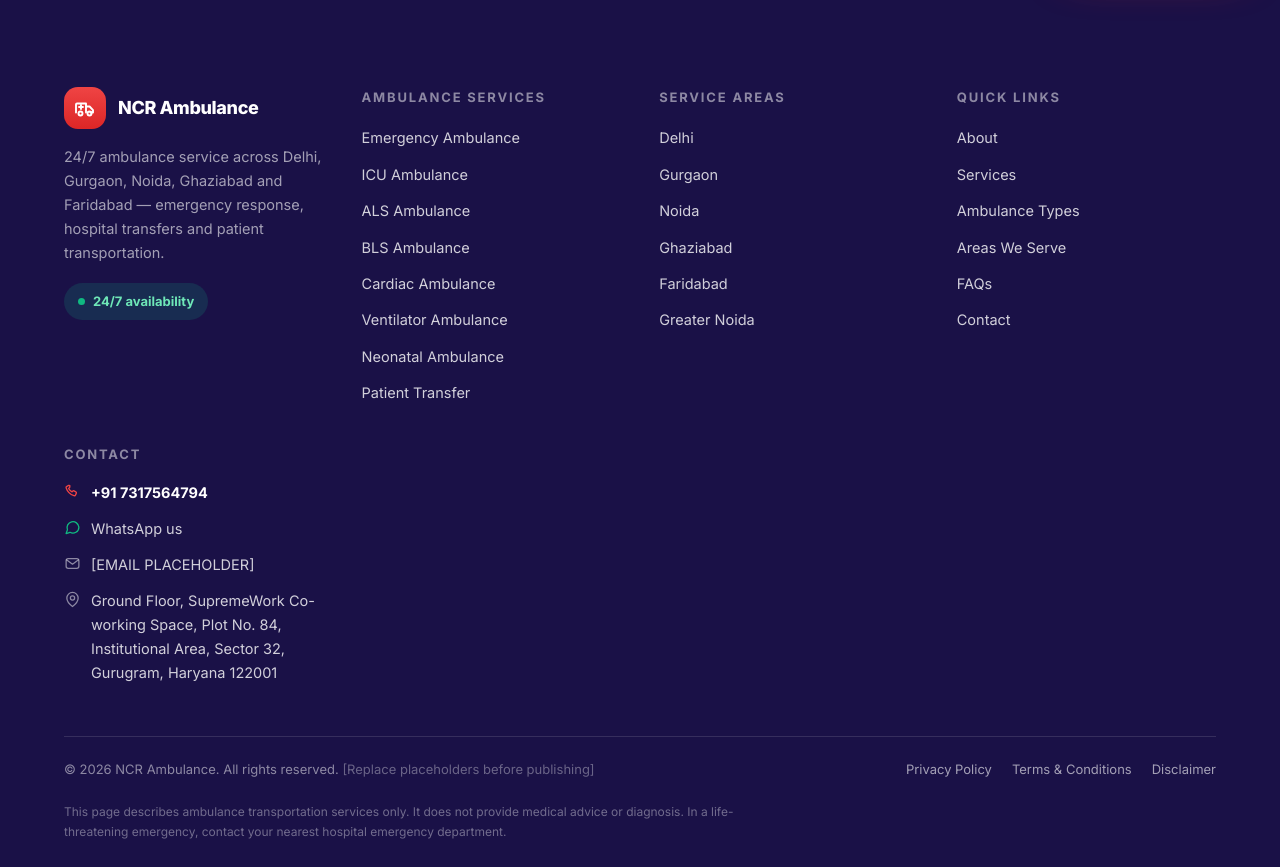
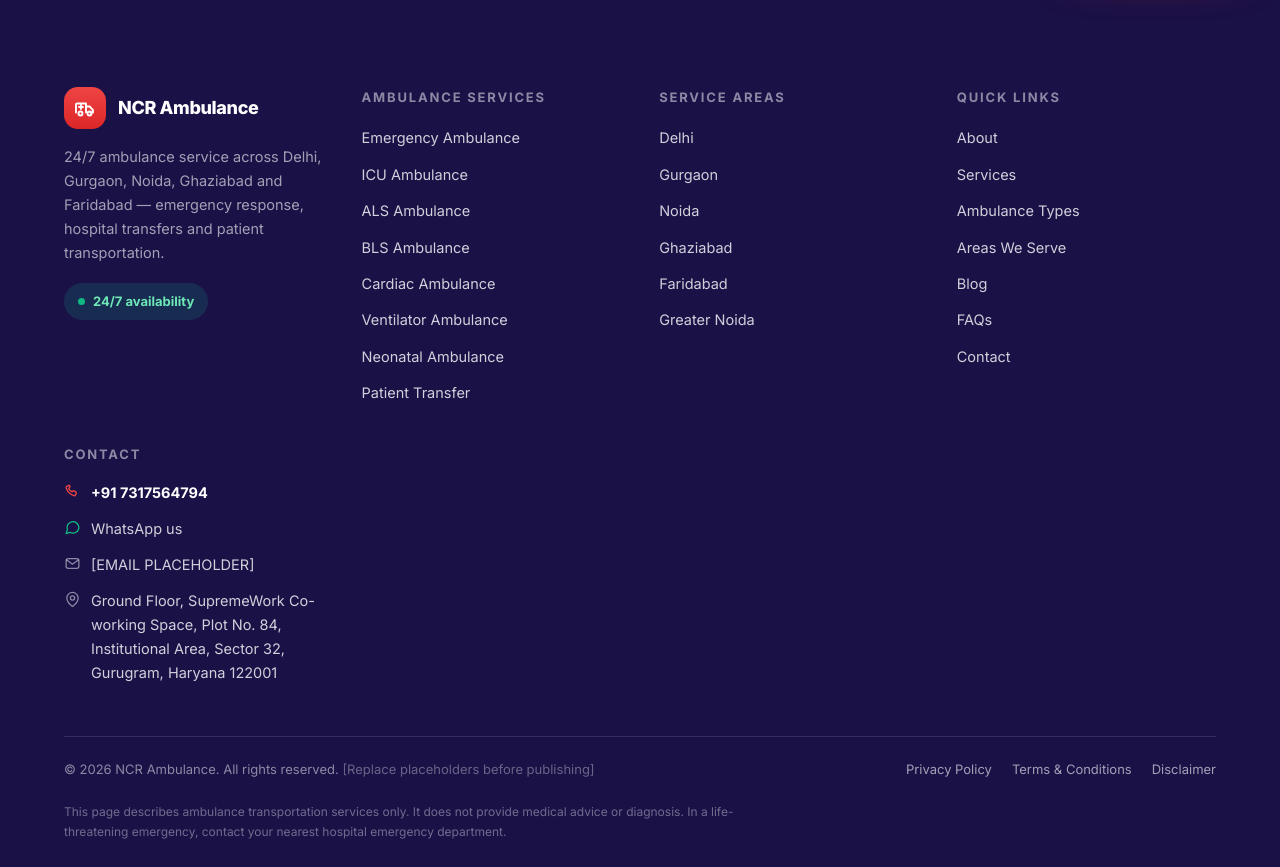
Before and after one commit to raisatyam9651/ncrambulance, a PHP site: page /blog/index.php in a window 1280 px wide. Shown: the part 814-1681 px from the top of the page. Run offline with PHP 8.4, Linux system fonts and the light colour scheme.

Commit message:
Update blog links in header and footer

```diff
--- a/footer.php
+++ b/footer.php
@@ -45,6 +45,7 @@
           <li><a href="/#services" style="font-size:14.5px;color:rgba(255,255,255,.8);text-decoration:none" style-hover="color:#fff">Services</a></li>
           <li><a href="/#types" style="font-size:14.5px;color:rgba(255,255,255,.8);text-decoration:none" style-hover="color:#fff">Ambulance Types</a></li>
           <li><a href="/#areas" style="font-size:14.5px;color:rgba(255,255,255,.8);text-decoration:none" style-hover="color:#fff">Areas We Serve</a></li>
+          <li><a href="/blog/" style="font-size:14.5px;color:rgba(255,255,255,.8);text-decoration:none" style-hover="color:#fff">Blog</a></li>
           <li><a href="/#faqs" style="font-size:14.5px;color:rgba(255,255,255,.8);text-decoration:none" style-hover="color:#fff">FAQs</a></li>
           <li><a href="/#contact" style="font-size:14.5px;color:rgba(255,255,255,.8);text-decoration:none" style-hover="color:#fff">Contact</a></li>
         </ul>
--- a/header.php
+++ b/header.php
@@ -48,7 +48,7 @@ input, select, textarea, button { font-family: var(--font-sans); }
     <nav data-nav-desktop style="margin-left:auto;display:flex;align-items:center;gap:clamp(12px,1.6vw,26px)">
       <a href="/#top" style="font-size:15px;font-weight:600;color:var(--ink);text-decoration:none">Home</a>
       <a href="/#about" style="font-size:15px;font-weight:600;color:var(--ink-soft);text-decoration:none">About Us</a>
-      <a href="/#blog" style="font-size:15px;font-weight:600;color:var(--ink-soft);text-decoration:none">Blog</a>
+      <a href="/blog/" style="font-size:15px;font-weight:600;color:var(--ink-soft);text-decoration:none">Blog</a>
       <a href="/#contact" style="font-size:15px;font-weight:600;color:var(--ink-soft);text-decoration:none">Contact</a>
     </nav>
 
@@ -71,7 +71,7 @@ input, select, textarea, button { font-family: var(--font-sans); }
     <div style="border-top:1px solid var(--line);background:var(--card);padding:16px clamp(16px,4vw,64px) 24px;display:grid;gap:4px">
       <a href="/#top" onClick="{{ closeMenu }}" style="padding:12px 4px;font-weight:600;color:var(--ink);text-decoration:none;border-bottom:1px solid var(--line-soft)">Home</a>
       <a href="/#about" onClick="{{ closeMenu }}" style="padding:12px 4px;font-weight:600;color:var(--ink);text-decoration:none;border-bottom:1px solid var(--line-soft)">About Us</a>
-      <a href="/#blog" onClick="{{ closeMenu }}" style="padding:12px 4px;font-weight:600;color:var(--ink);text-decoration:none;border-bottom:1px solid var(--line-soft)">Blog</a>
+      <a href="/blog/" onClick="{{ closeMenu }}" style="padding:12px 4px;font-weight:600;color:var(--ink);text-decoration:none;border-bottom:1px solid var(--line-soft)">Blog</a>
       <a href="/#contact" onClick="{{ closeMenu }}" style="padding:12px 4px;font-weight:600;color:var(--ink);text-decoration:none">Contact</a>
     </div>
   </sc-if>
```
